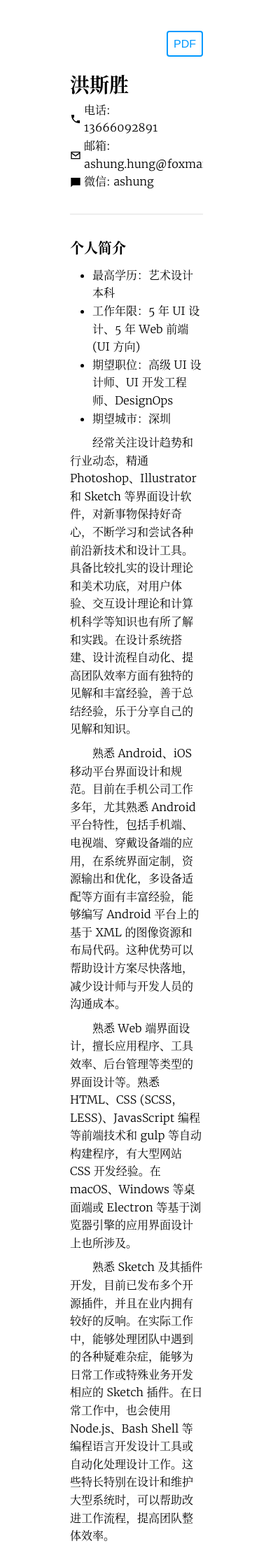
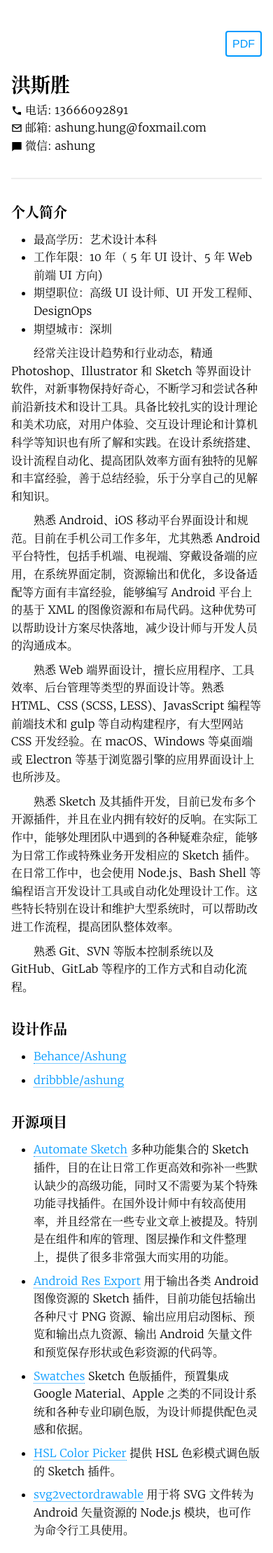
Before and after one commit to Ashung/ashung.github.io, a Jekyll site: the page built from resume.md, in a window 390 px wide. Shown: the top 2219 px of the page at 70% size. Built offline with Jekyll 4.4.1, drawn with Linux system fonts in a browser that asks for light colours; comment, search, counter and statistics services are not loaded.

Commit message:
mobile web support.

```diff
--- a/assets/css/resume.scss
+++ b/assets/css/resume.scss
@@ -164,6 +164,26 @@ section {
     }
 }
 
+@media screen and (max-width: 420px) {
+    body {
+        margin: 100px 16px;
+    }
+    .download {
+        padding: 50px 16px;
+    }
+}
+
+@media screen and (max-width: 800px) {
+    .list {
+        padding-left: 0;
+        .date {
+            float: none;
+            width: 0 0 1em;
+            margin-left: 0;
+        }
+    }
+}
+
 @media print {
     body {
         margin: 0;
--- a/resume.md
+++ b/resume.md
@@ -96,7 +96,7 @@ education:
 ---
 
 - 最高学历：艺术设计本科
-- 工作年限：5 年 UI 设计、5 年 Web 前端 (UI 方向)
+- 工作年限：10 年（ 5 年 UI 设计、5 年 Web 前端 UI 方向)
 - 期望职位：高级 UI 设计师、UI 开发工程师、DesignOps
 - 期望城市：深圳
 
```
